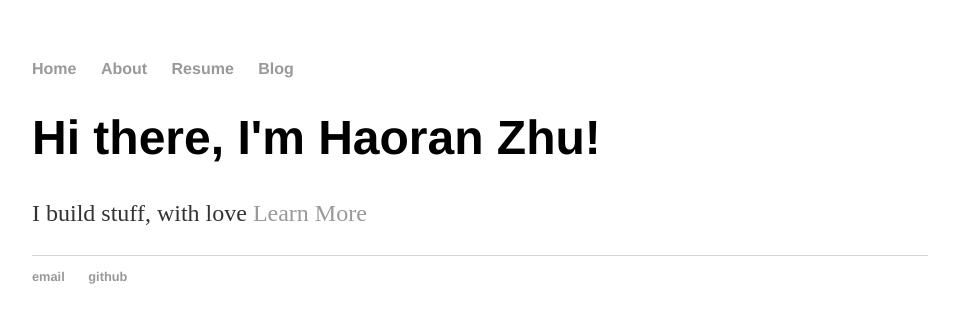
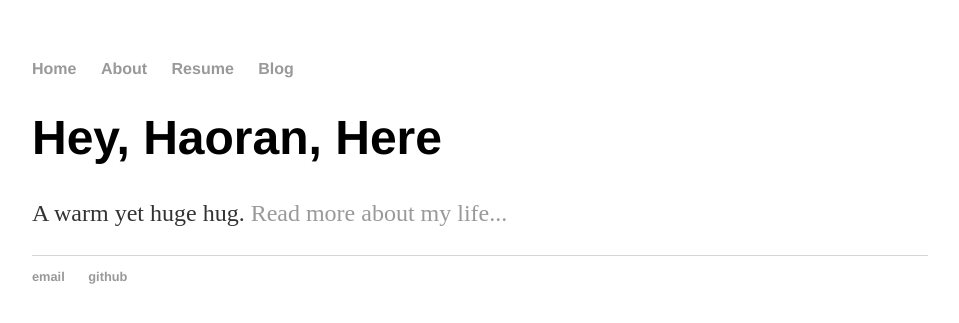
Before and after one commit to zhuwhr/zhuwhr.github.io, a Jekyll site: the page built from index.html, in a window 1280 px wide. Shown: the top 323 px of the page, without its empty margins (160-1119 px from the left). Built offline with Jekyll 4.4.1, drawn with Linux system fonts in a browser that asks for light colours.

Commit message:
add index html

```diff
--- a/index.html
+++ b/index.html
@@ -1,29 +1,8 @@
-<!DOCTYPE html>
-<html>
-	<head>
-        	<title>Haoran Zhu</title>
-        	<link rel="stylesheet" type="text/css" href="/css/main.css">
-	</head>
-	<body>
-		<nav>
-    		<ul>
-        		<li><a href="/">Home</a></li>
-	        	<li><a href="/about">About</a></li>
-        		<li><a href="/resume">Resume</a></li>
-        		<li><a href="/blog">Blog</a></li>
-    		</ul>
-		</nav>
-		<div class="container">
-    		<div class="blurb">
-        		<h1>Hi there, I'm Haoran Zhu!</h1>
-				<p>I build stuff, with love <a href="/about">Learn More</a></p>
-    		</div><!-- /.blurb -->
-		</div><!-- /.container -->
-		<footer>
-    		<ul>
-        		<li><a href="mailto:zhuwhr@gmail.com">email</a></li>
-        		<li><a href="https://github.com/zhuwhr">github</a></li>
-			</ul>
-		</footer>
-	</body>
-</html>
+---
+layout: default
+title: Haoran
+---
+<div class="blurb">
+	<h1>Hey, Haoran, Here</h1>
+	<p> A warm yet huge hug.  <a href="/about">Read more about my life...</a></p>
+</div><!-- /.blurb -->
```
